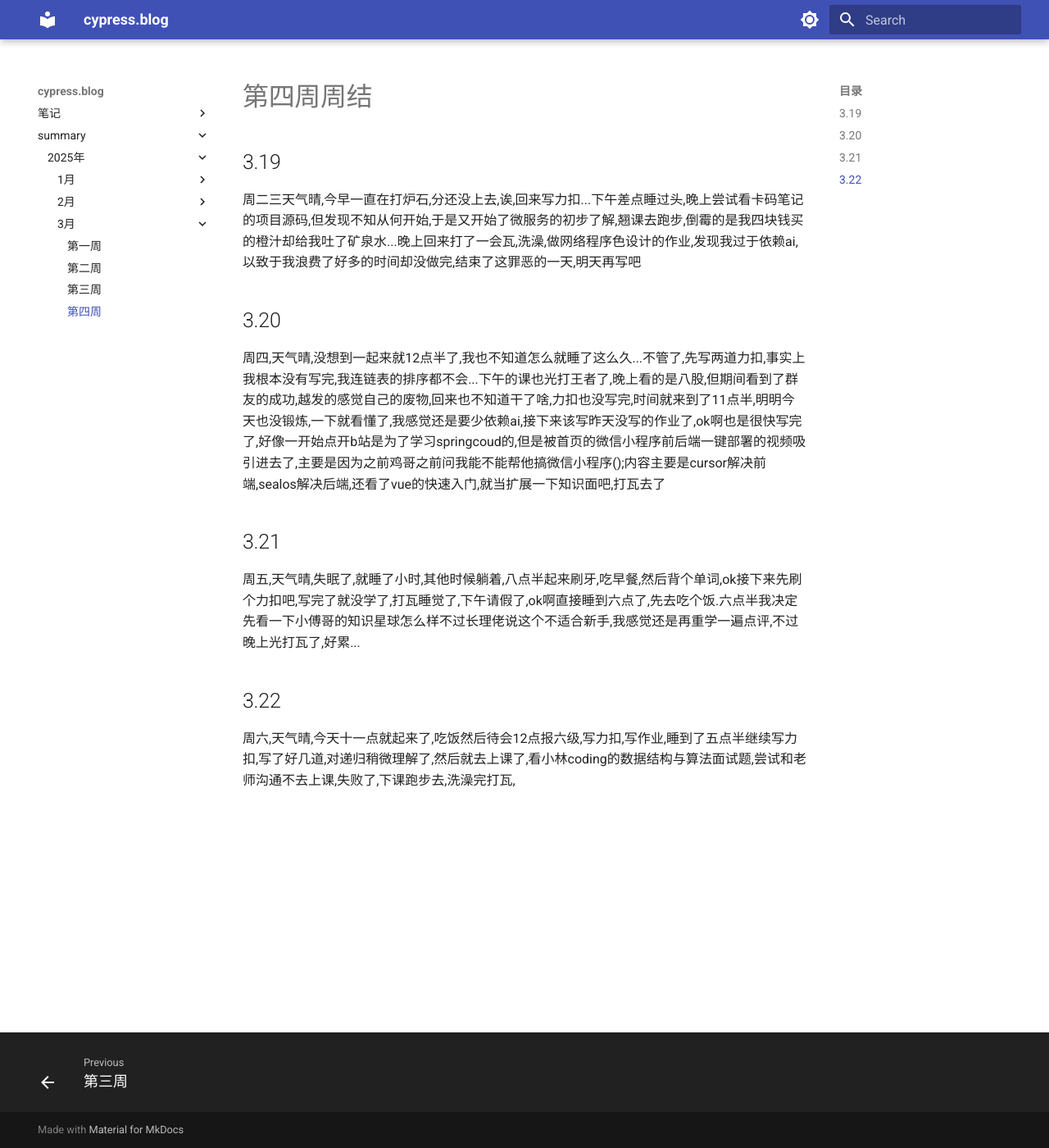
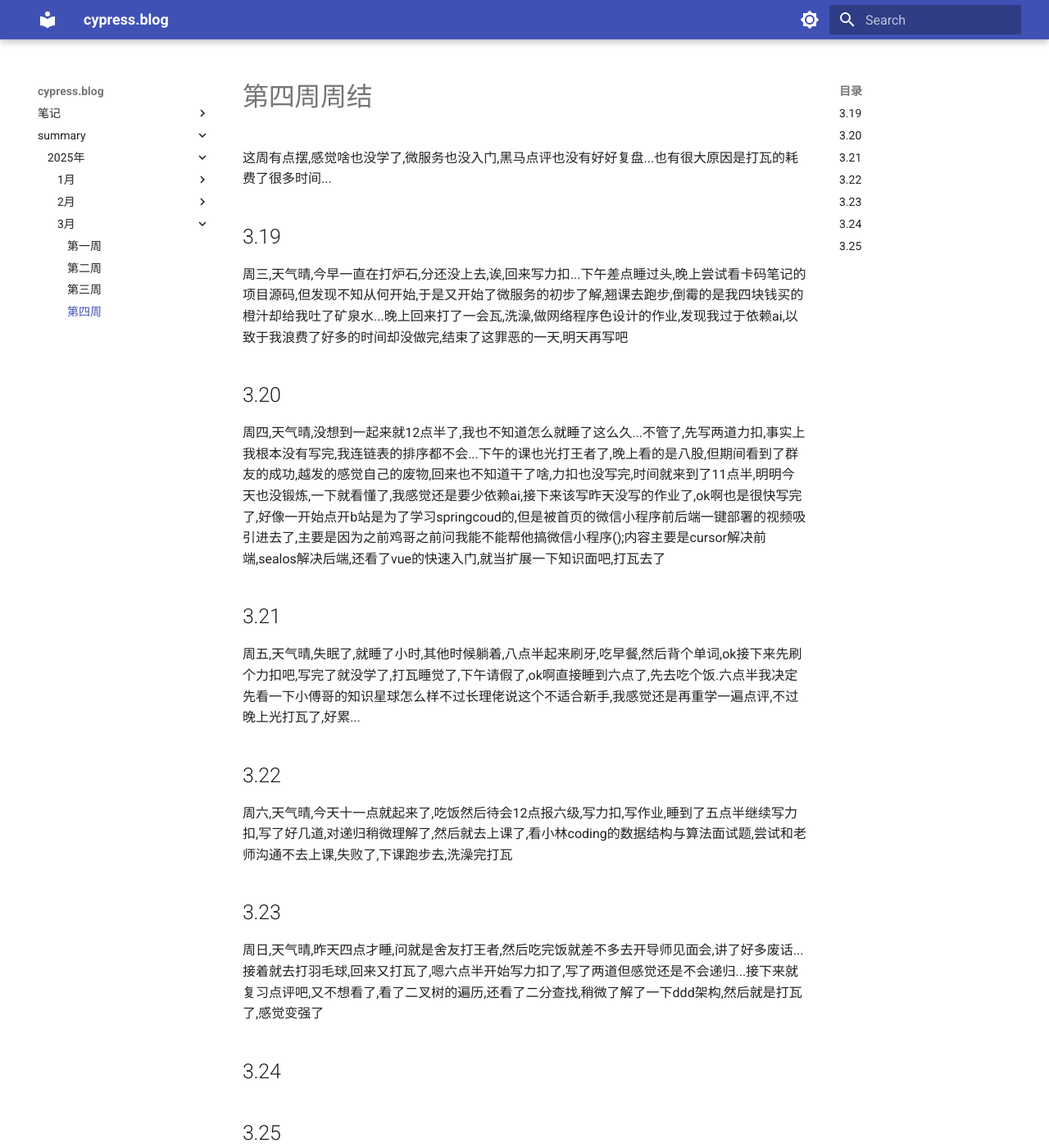
Before and after one commit to cyprer/blog0, an MkDocs documentation site: the page built from docs/summary/25year/3month/4week.md, in a window 1280 px wide and 1400 px high. Shown: the whole window at 82% size. Built offline with MkDocs 1.6.1 and Material for MkDocs 9.7.7, drawn with Linux system fonts in a browser that asks for light colours.

Commit message:
docs: 更新登录文档和总结周报
- 在登录文档中添加用户信息存储和全局拦截器的详细说明
- 更新第四周周报，补充3月23日至3月25日的内容
- 新增2025年3月23日的刷题记录文档

```diff
--- a/docs/summary/25year/3month/4week.md
+++ b/docs/summary/25year/3month/4week.md
@@ -1,10 +1,15 @@
 # 第四周周结
-
+  这周有点摆,感觉啥也没学了,微服务也没入门,黑马点评也没有好好复盘...也有很大原因是打瓦的耗费了很多时间...
 ## 3.19
-  周二三天气晴,今早一直在打炉石,分还没上去,诶,回来写力扣...下午差点睡过头,晚上尝试看卡码笔记的项目源码,但发现不知从何开始,于是又开始了微服务的初步了解,翘课去跑步,倒霉的是我四块钱买的橙汁却给我吐了矿泉水...晚上回来打了一会瓦,洗澡,做网络程序色设计的作业,发现我过于依赖ai,以致于我浪费了好多的时间却没做完,结束了这罪恶的一天,明天再写吧
+  周三,天气晴,今早一直在打炉石,分还没上去,诶,回来写力扣...下午差点睡过头,晚上尝试看卡码笔记的项目源码,但发现不知从何开始,于是又开始了微服务的初步了解,翘课去跑步,倒霉的是我四块钱买的橙汁却给我吐了矿泉水...晚上回来打了一会瓦,洗澡,做网络程序色设计的作业,发现我过于依赖ai,以致于我浪费了好多的时间却没做完,结束了这罪恶的一天,明天再写吧
 ## 3.20
   周四,天气晴,没想到一起来就12点半了,我也不知道怎么就睡了这么久...不管了,先写两道力扣,事实上我根本没有写完,我连链表的排序都不会...下午的课也光打王者了,晚上看的是八股,但期间看到了群友的成功,越发的感觉自己的废物,回来也不知道干了啥,力扣也没写完,时间就来到了11点半,明明今天也没锻炼,一下就看懂了,我感觉还是要少依赖ai,接下来该写昨天没写的作业了,ok啊也是很快写完了,好像一开始点开b站是为了学习springcoud的,但是被首页的微信小程序前后端一键部署的视频吸引进去了,主要是因为之前鸡哥之前问我能不能帮他搞微信小程序();内容主要是cursor解决前端,sealos解决后端,还看了vue的快速入门,就当扩展一下知识面吧,打瓦去了
 ## 3.21
   周五,天气晴,失眠了,就睡了小时,其他时候躺着,八点半起来刷牙,吃早餐,然后背个单词,ok接下来先刷个力扣吧,写完了就没学了,打瓦睡觉了,下午请假了,ok啊直接睡到六点了,先去吃个饭.六点半我决定先看一下小傅哥的知识星球怎么样不过长理佬说这个不适合新手,我感觉还是再重学一遍点评,不过晚上光打瓦了,好累...
 ## 3.22
-  周六,天气晴,今天十一点就起来了,吃饭然后待会12点报六级,写力扣,写作业,睡到了五点半继续写力扣,写了好几道,对递归稍微理解了,然后就去上课了,看小林coding的数据结构与算法面试题,尝试和老师沟通不去上课,失败了,下课跑步去,洗澡完打瓦,
+  周六,天气晴,今天十一点就起来了,吃饭然后待会12点报六级,写力扣,写作业,睡到了五点半继续写力扣,写了好几道,对递归稍微理解了,然后就去上课了,看小林coding的数据结构与算法面试题,尝试和老师沟通不去上课,失败了,下课跑步去,洗澡完打瓦
+## 3.23
+  周日,天气晴,昨天四点才睡,问就是舍友打王者,然后吃完饭就差不多去开导师见面会,讲了好多废话...接着就去打羽毛球,回来又打瓦了,嗯六点半开始写力扣了,写了两道但感觉还是不会递归...接下来就复习点评吧,又不想看了,看了二叉树的遍历,还看了二分查找,稍微了解了一下ddd架构,然后就是打瓦了,感觉变强了
+## 3.24
+
+## 3.25
```
Also changed, not shown: docs/note/datastructure/diary/2025/3month/23.MD (added, +63 -0 lines), docs/note/ssm/hmdp/login.md (+11 -2 lines).
